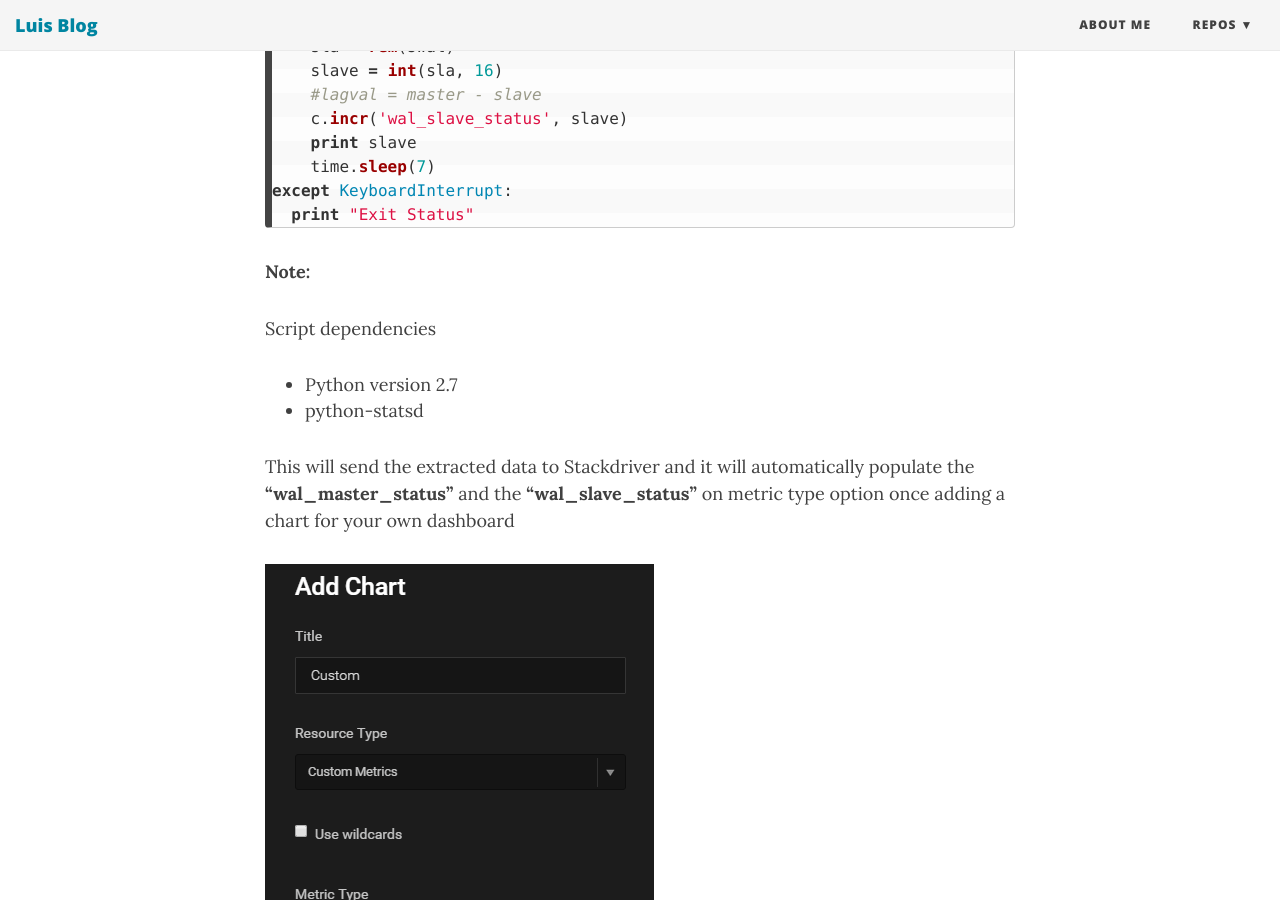
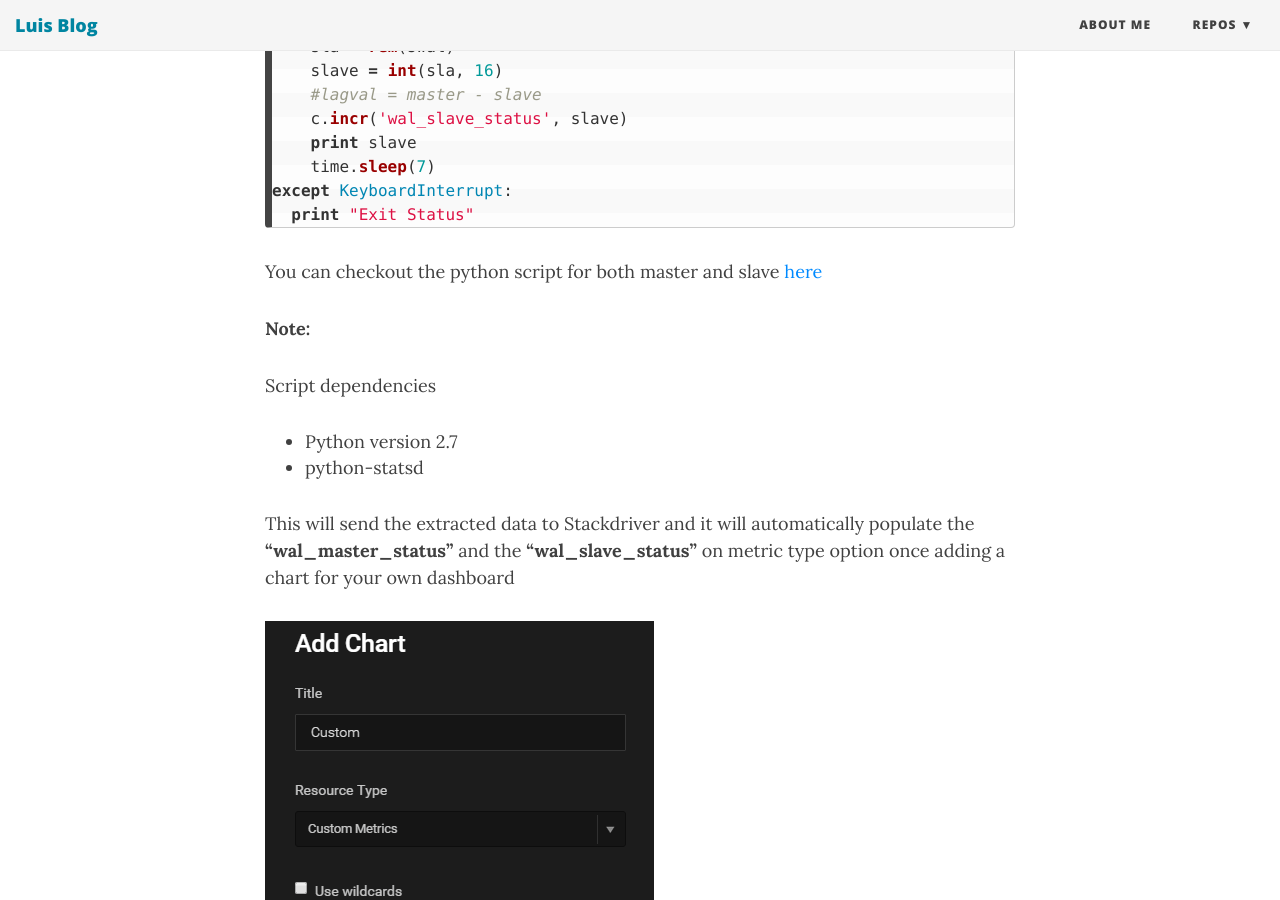
Before and after one commit to chojayr/chojayr.github.io, a Jekyll site: the page built from _posts/2015-09-16-write-ahead-logs.markdown, in a window 1280 px wide and 900 px high, scrolled down 3437 px. Built offline with Jekyll 4.4.1, drawn with Linux system fonts in a browser that asks for light colours; nearby versions of some CDN libraries.

Commit message:
added the repo for wal

```diff
--- a/_posts/2015-09-16-write-ahead-logs.markdown
+++ b/_posts/2015-09-16-write-ahead-logs.markdown
@@ -132,6 +132,8 @@ except KeyboardInterrupt:
   print "Exit Status"
 {% endhighlight %}
 
+You can checkout the python script for both master and slave [here][git]
+
 
 **Note:**
 
```
Also changed, not shown: other parts of _posts/2015-09-16-write-ahead-logs.markdown (+1 -0 lines).
